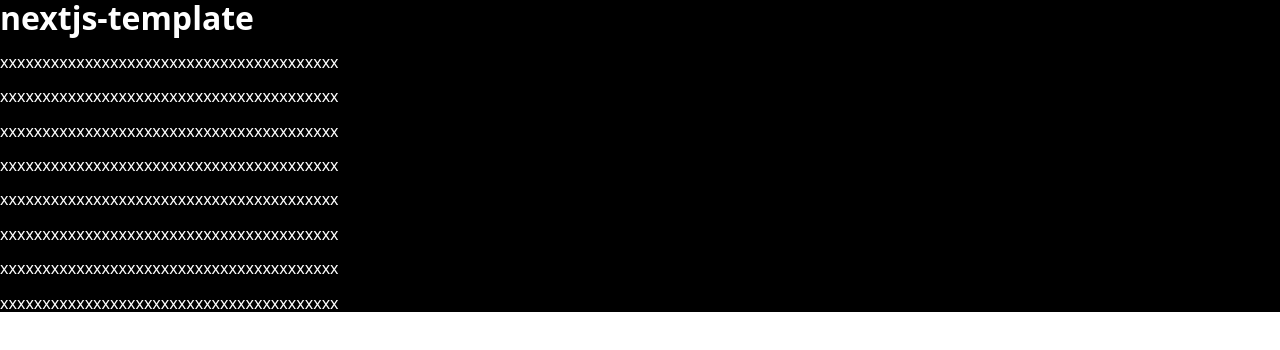
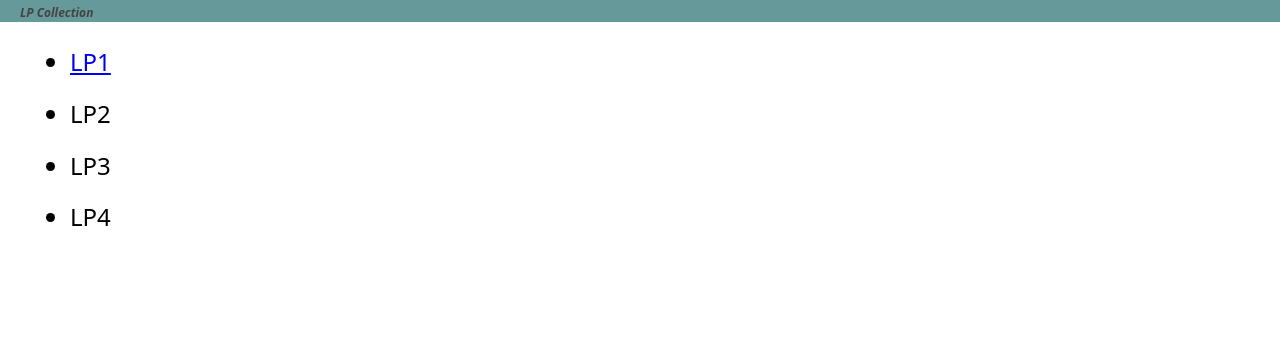
Before and after one commit to aiharanaoya/lp-practice, a Next.js app: page / in a window 1280 px wide. Shown: the top 350 px of the page. Built offline with nearby package versions, Linux system fonts and the light colour scheme.

Commit message:
feat: ヘッダーレイアウト

```diff
--- /dev/null
+++ b/src/components/common/Header.module.scss
@@ -0,0 +1,13 @@
+.common-header {
+  background: #699;
+  padding: 2px 20px;
+  height: auto;
+}
+
+.header-link {
+  font-size: 12px;
+  font-style: italic;
+  font-weight: bold;
+  color: #444;
+  text-decoration: none;
+}
--- /dev/null
+++ b/src/components/common/Header.tsx
@@ -0,0 +1,13 @@
+import Link from 'next/link';
+import { FC } from 'react';
+import style from './Header.module.scss';
+
+export const Header: FC = () => {
+  return (
+    <header className={style['common-header']}>
+      <Link href="/">
+        <a className={style['header-link']}>LP Collection</a>
+      </Link>
+    </header>
+  );
+};
--- a/src/components/content.module.scss
+++ /dev/null
@@ -1,3 +0,0 @@
-.main-content {
-  color: white;
-}
--- a/src/components/content.tsx
+++ /dev/null
@@ -1,15 +0,0 @@
-import { FC } from 'react';
-import style from './content.module.scss';
-
-type Props = {
-  text: string;
-};
-
-export const Content: FC<Props> = ({ text }) => {
-  return (
-    <div className={style['main-content']}>
-      <p>{text}</p>
-      <p>{text}</p>
-    </div>
-  );
-};
--- /dev/null
+++ b/src/layout/index.tsx
@@ -0,0 +1,15 @@
+import { Header } from '@/components/common/Header';
+import { FC, ReactNode } from 'react';
+
+type Props = {
+  children: ReactNode;
+};
+
+export const Layout: FC<Props> = ({ children }: Props) => {
+  return (
+    <>
+      <Header />
+      {children}
+    </>
+  );
+};
--- a/src/pages/_app.tsx
+++ b/src/pages/_app.tsx
@@ -1,8 +1,13 @@
 import type { AppProps } from 'next/app';
 import '@/assets/styles/globals.scss';
+import { Layout } from '@/layout';
 
-function App({ Component, pageProps }: AppProps) {
-  return <Component {...pageProps} />;
-}
+const App = ({ Component, pageProps }: AppProps) => {
+  return (
+    <Layout>
+      <Component {...pageProps} />
+    </Layout>
+  );
+};
 
 export default App;
--- a/src/pages/index.module.scss
+++ b/src/pages/index.module.scss
@@ -1,9 +1,9 @@
 .main-content {
-  background: black;
+  padding: 10px 30px;
+}
 
-  > .header {
-    color: white;
-    margin-top: 0;
-    margin-bottom: 10px;
+.link-list {
+  > .item {
+    font-size: 24px;
   }
 }
--- a/src/pages/index.tsx
+++ b/src/pages/index.tsx
@@ -1,20 +1,31 @@
 import type { NextPage } from 'next';
 import Head from 'next/head';
+import Link from 'next/link';
 import style from './index.module.scss';
-import { Content } from '@/components/content';
 
 const Index: NextPage = () => {
   return (
     <>
       <Head>
-        <title>nextjs-template</title>
+        <title>LP Collection</title>
       </Head>
       <main className={style['main-content']}>
-        <h1 className={style['header']}>nextjs-template</h1>
-        <Content text={'xxxxxxxxxxxxxxxxxxxxxxxxxxxxxxxxxxxxxxxx'} />
-        <Content text={'xxxxxxxxxxxxxxxxxxxxxxxxxxxxxxxxxxxxxxxx'} />
-        <Content text={'xxxxxxxxxxxxxxxxxxxxxxxxxxxxxxxxxxxxxxxx'} />
-        <Content text={'xxxxxxxxxxxxxxxxxxxxxxxxxxxxxxxxxxxxxxxx'} />
+        <ul className={style['link-list']}>
+          <li className={style['item']}>
+            <Link href="/lp1">
+              <a>LP1</a>
+            </Link>
+          </li>
+          <li className={style['item']}>
+            <p>LP2</p>
+          </li>
+          <li className={style['item']}>
+            <p>LP3</p>
+          </li>
+          <li className={style['item']}>
+            <p>LP4</p>
+          </li>
+        </ul>
       </main>
     </>
   );
--- /dev/null
+++ b/src/pages/lp1/index.module.scss
@@ -0,0 +1,3 @@
+.main-content {
+  padding: 10px 30px;
+}
```
Also changed, not shown: src/pages/lp1/index.tsx (added, +18 -0 lines).
